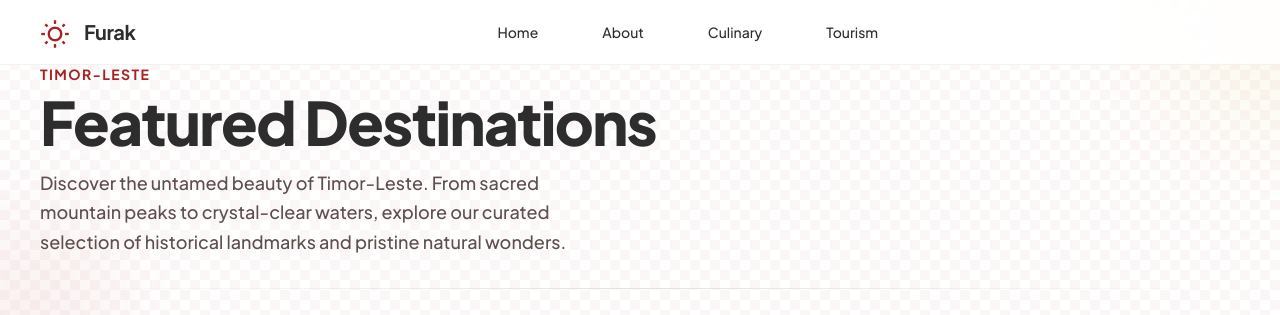
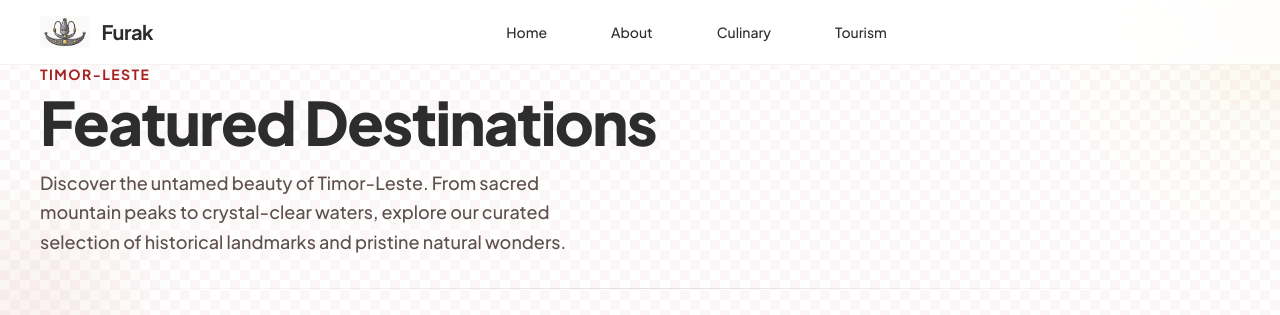
Before and after one commit to Kouchai1908/Furak, a plain HTML site: page destination.html in a window 1280 px wide. Shown: the top 315 px of the page. Drawn offline with nearby package versions, Linux system fonts and the light colour scheme.

Commit message:
Update header with logo and navigation links

```diff
--- a/destination.html
+++ b/destination.html
@@ -58,12 +58,10 @@
 <header class="fixed top-0 left-0 right-0 z-50 bg-white/90 dark:bg-background-dark/90 backdrop-blur-md border-b border-[#f4f1f1] dark:border-white/10 transition-colors duration-300">
 <div class="layout-container flex justify-center w-full">
 <div class="flex items-center justify-between w-full max-w-7xl px-4 sm:px-6 lg:px-10 py-3 sm:py-4">
-<div class="flex items-center gap-2 sm:gap-3">
-<div class="size-7 sm:size-8 text-primary">
-<span class="material-symbols-outlined text-2xl sm:text-3xl">wb_sunny</span>
-</div>
+<a href="index.html" class="flex items-center gap-2 sm:gap-3">
+<img src="assets/kaebauk-logo.png" alt="Furak Logo" class="h-7 sm:h-8 w-auto"/>
 <h2 class="text-charcoal dark:text-white text-lg sm:text-xl font-bold leading-tight tracking-tight">Furak</h2>
-</div>
+</a>
 <!-- Desktop & Tablet Nav -->
 <div class="hidden lg:flex flex-1 justify-center gap-6 xl:gap-12">
 <a class="text-charcoal dark:text-gray-200 text-sm font-medium hover:text-primary dark:hover:text-primary transition-colors px-2 py-1" href="index.html">Home</a>
```
